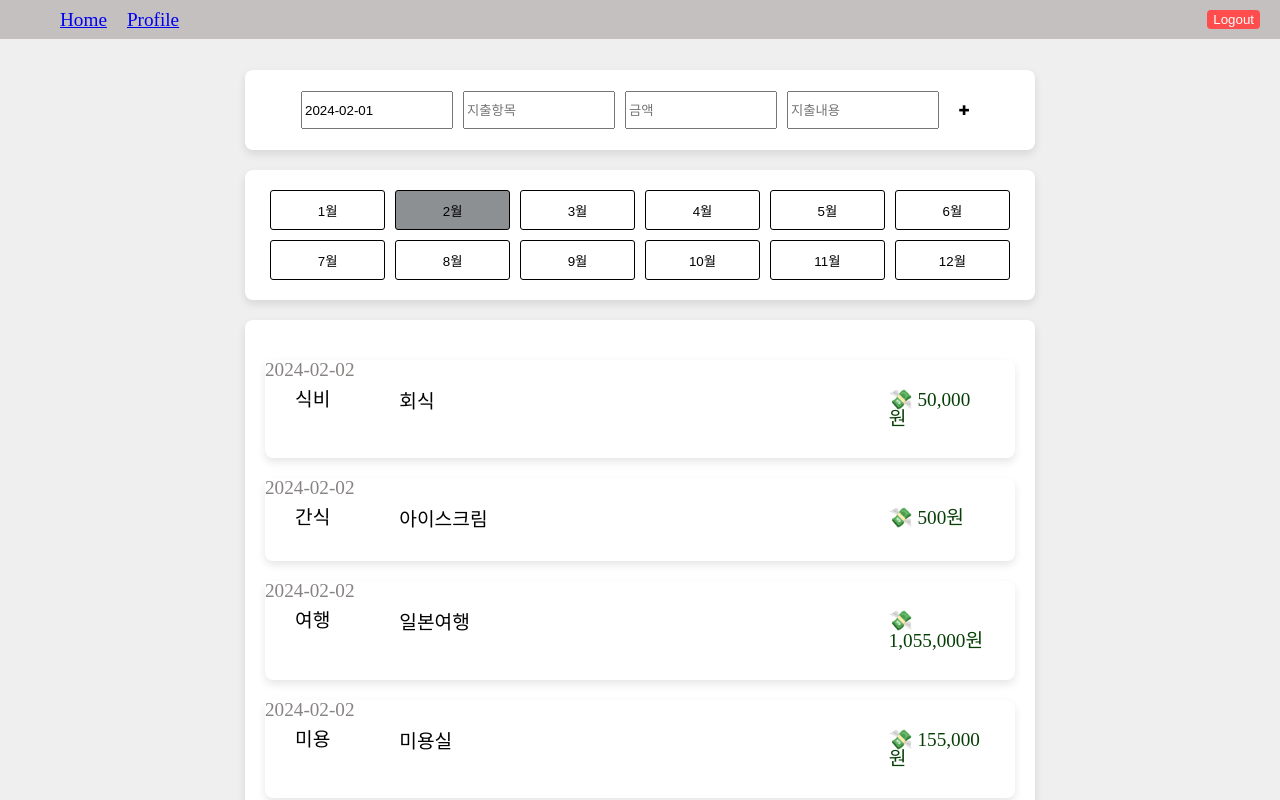
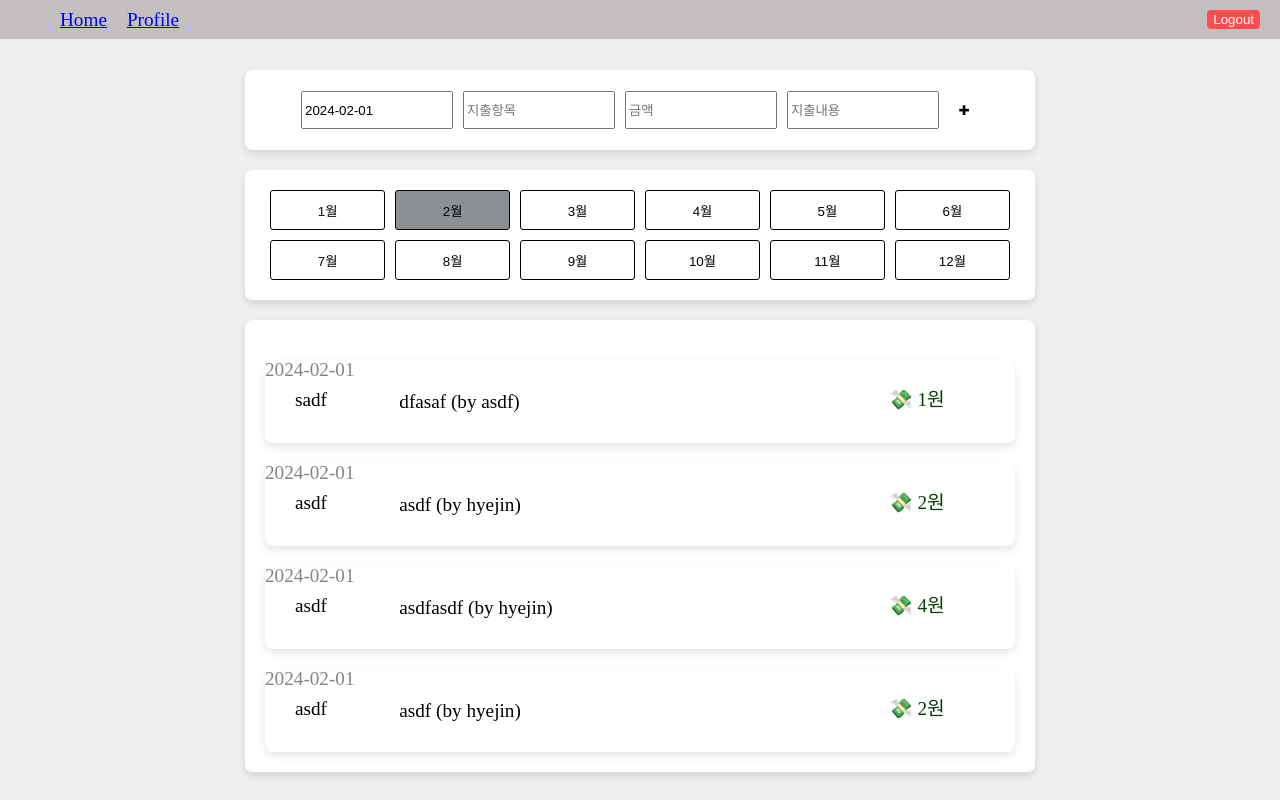
Before and after one commit to hyejinleeee/expense-login, a React (Vite) app: page / in a window 1280 px wide. Shown: the top 800 px of the page. Built offline with nearby package versions, Linux system fonts and the light colour scheme; data requests are answered from the project's data file; sample sign-in values are in the browser's storage.

Commit message:
add: 지출출CRUD추가

```diff
--- a/db.json
+++ b/db.json
@@ -7,7 +7,8 @@
       "item": "개인사업",
       "amount": 1000000,
       "description": "테슬라 모델 3",
-      "createdBy": "Musk"
+      "createdBy": "Musk",
+      "userId": "41bd9457bc07-5f9c-4650-941f"
     },
     {
       "id": "a5c0d8de-d010-4d07-9934-29765051a7ea",
@@ -16,7 +17,8 @@
       "item": "개인사업",
       "amount": 1000,
       "description": "X(구 트위터)",
-      "createdBy": "Musk"
+      "createdBy": "Musk",
+      "userId": "41b13327bc07-5f9c-4650-941f"
     },
     {
       "id": "0d0a966e-5c35-4bf0-aca4-f2b1265a432d",
@@ -25,7 +27,8 @@
       "item": "식비",
       "amount": 2000,
       "description": "메가커피",
-      "createdBy": "Rosie"
+      "createdBy": "Rosie",
+      "userId": "41bd966c07-5e3c-4130-941f"
     },
     {
       "id": "9aba6d72-5ee7-4f02-a4d4-e8bbff9ded4b",
@@ -34,7 +37,8 @@
       "item": "식비",
       "amount": 21000,
       "description": "대광참치",
-      "createdBy": "Rosie"
+      "createdBy": "Rosie",
+      "userId": "41efde21c07-5f9c-4650-941f"
     },
     {
       "id": "b82b213e-8164-4c89-94b0-7246cdcfc4f9",
@@ -43,7 +47,8 @@
       "item": "식비",
       "amount": 412000,
       "description": "BBQ",
-      "createdBy": "Me"
+      "createdBy": "Me",
+      "userId": "41abeddwc07-5f9c-4650-941f"
     },
     {
       "id": "d180194f-7c27-428a-8cd9-ad9114e58821",
@@ -52,7 +57,8 @@
       "item": "도서",
       "amount": 23000,
       "description": "리액트 마스터",
-      "createdBy": "Me"
+      "createdBy": "Me",
+      "userId": "41eeqwwc07-5f9c-4650-941f"
     },
     {
       "id": "0abf06c3-8f0e-4ea1-9691-7facab0a91cb",
@@ -61,7 +67,58 @@
       "item": "외식",
       "amount": 100000,
       "description": "세광양대창",
-      "createdBy": "Me"
+      "createdBy": "Me",
+      "userId": "4111207-5f9c-4e20-912f"
+    },
+    {
+      "id": "8447",
+      "month": 2,
+      "date": "2024-02-01",
+      "item": "sadf",
+      "amount": "1",
+      "description": "dfasaf",
+      "createdBy": "asdf",
+      "userId": "asdf"
+    },
+    {
+      "id": "06b4",
+      "month": 2,
+      "date": "2024-02-01",
+      "item": "asdf",
+      "amount": "2",
+      "description": "asdf",
+      "createdBy": "hyejin",
+      "userId": "zzzz"
+    },
+    {
+      "id": "b6b6",
+      "month": 2,
+      "date": "2024-02-01",
+      "item": "asdf",
+      "amount": "4",
+      "description": "asdfasdf",
+      "createdBy": "hyejin",
+      "userId": "zzzz"
+    },
+    {
+      "id": "64f9",
+      "month": 2,
+      "date": "2024-02-01",
+      "item": "asdf",
+      "amount": "2",
+      "description": "asdf",
+      "createdBy": "hyejin",
+      "userId": "zzzz"
+    },
+    {
+      "id": "69f1",
+      "month": 1,
+      "date": "2024-01-01",
+      "item": "adsf",
+      "amount": "2",
+      "description": "s",
+      "createdBy": "hyejin",
+      "userId": "zzzz"
     }
   ]
 }
--- a/package.json
+++ b/package.json
@@ -8,7 +8,7 @@
     "build": "vite build",
     "lint": "eslint . --ext js,jsx --report-unused-disable-directives --max-warnings 0",
     "preview": "vite preview",
-    "json": "json-server --watch db.json --port 5000"
+    "json": "json-server --watch db.json --port 5001"
   },
   "dependencies": {
     "@reduxjs/toolkit": "^2.2.5",
--- a/src/components/ExpenseForm.jsx
+++ b/src/components/ExpenseForm.jsx
@@ -1,9 +1,10 @@
 import React from "react";
 import styled from "styled-components";
 import { useDispatch, useSelector } from "react-redux";
-import { addList } from "../redux/slices/expenseSlice";
 import { setSelectedMonth } from "../redux/slices/btnSlice";
-import {v4 as uuidv4} from "uuid";
+import { useMutation } from "@tanstack/react-query";
+import axios from "axios";
+import { useQueryClient } from "@tanstack/react-query";
 
 const StForm = styled.form`
   display: flex;
@@ -31,12 +32,33 @@ const StForm = styled.form`
 
 function ExpenseForm({ activeDate }) {
   const dispatch = useDispatch();
+  const queryClient = useQueryClient();
+  const createdBy = useSelector((state) => state.auth.nickname);
+  const userId = useSelector((state) => state.auth.userId);
+
+  const addExpense = async (nextList) => {
+    try {
+      await axios.post("http://localhost:5001/expenses", nextList);
+    } catch (error) {
+      console.error("지출 추가 오류:", error);
+      alert("지출 추가 중 오류가 발생했습니다.");
+    }
+  };
+
+  const { mutate } = useMutation({
+    mutationFn: addExpense,
+    onSuccess: () => {
+      alert("데이터 삽입이 성공했습니다.");
+      queryClient.invalidateQueries(["expenses"]);
+    },
+  });
 
   const onSubmit = (e) => {
     e.preventDefault();
 
     const formData = new FormData(e.target);
     const date = formData.get("date");
+    const month = +date.split("-")[1];
     const item = formData.get("item");
     const amount = formData.get("amount");
     const description = formData.get("description");
@@ -51,17 +73,19 @@ function ExpenseForm({ activeDate }) {
     }
 
     const nextList = {
-      id: uuidv4(),
+      month,
       date,
       item,
       amount,
       description,
+      createdBy,
+      userId,
     };
 
-    dispatch(addList(nextList));
+    mutate(nextList);
 
     //폼에 입력한 월 기준으로 리렌더링
-    dispatch(setSelectedMonth(parseInt(nextList.date.split("-")[1])));
+    dispatch(setSelectedMonth(month));
 
     e.target.reset();
   };
--- a/src/components/MonthlyList.jsx
+++ b/src/components/MonthlyList.jsx
@@ -2,6 +2,8 @@ import React from "react";
 import { useNavigate } from "react-router-dom";
 import styled from "styled-components";
 import { useSelector } from "react-redux";
+import { useQuery } from "@tanstack/react-query";
+import axios from "axios";
 
 const StUl = styled.ul`
   width: 750px;
@@ -46,31 +48,64 @@ const StLi = styled.li`
     color: #063f06;
   }
 
+  > p:nth-child(5) {
+    color: #888383;
+  }
+
   &:hover {
     background-color: #f0f0f0;
   }
 `;
 
 function MonthlyList() {
+  const userId = useSelector((state) => state.auth.userId);
   const selectedMonth = useSelector((state) => state.btn);
-  const lists = useSelector((state) => state.expense.lists);
+  const navigate = useNavigate();
 
-  const filteredLists = lists.filter(
-    (list) => parseInt(list.date.split("-")[1]) == selectedMonth
+  const fetchExpenses = async () => {
+    const response = await axios.get("http://localhost:5001/expenses");
+    return response.data;
+  };
+
+  const {
+    data: expenses,
+    isPending,
+    error,
+  } = useQuery({
+    queryKey: ["expenses"],
+    queryFn: fetchExpenses,
+  });
+
+  if (isPending) {
+    return <div>로딩중입니다...</div>;
+  }
+
+  if (error) {
+    console.error("데이터 조회 중 에러 발생:", error);
+    return <div>데이터 조회 중 오류가 발생했습니다.</div>;
+  }
+
+  const filteredLists = expenses.filter(
+    (expense) => expense.month == selectedMonth
   );
 
-  const navigate = useNavigate();
+  const handleClick = (list) => {
+    if (userId === list.userId) {
+      navigate(`/detail/${list.id}`);
+    } else {
+      alert("권한이 없습니다.");
+    }
+  };
 
-  const handleClick = (id) => {
-    navigate(`/detail/${id}`);
-  };
   return (
     <StUl>
-      {filteredLists.map((list) => (
-        <StLi key={list.id} onClick={() => handleClick(list.id)}>
+      {filteredLists?.map((list) => (
+        <StLi key={list.id} onClick={() => handleClick(list)}>
           <p>{list.date}</p>
           <p>{list.item}</p>
-          <p>{list.description}</p>
+          <p>
+            {list.description} (by {list.createdBy})
+          </p>
           <p>💸 {Number(list.amount).toLocaleString()}원</p>
         </StLi>
       ))}
--- a/src/fakeData.json
+++ /dev/null
@@ -1,51 +0,0 @@
-[
-  {
-    "id": "25600f72-56b4-41a7-a9c2-47358580e2f8",
-    "date": "2024-01-05",
-    "item": "식비",
-    "amount": 100000,
-    "description": "세광양대창"
-  },
-  {
-    "id": "25600f72-53b4-4187-a9c2-47358580e2f8",
-    "date": "2024-01-10",
-    "item": "도서",
-    "amount": 40500,
-    "description": "모던 자바스크립트"
-  },
-  {
-    "id": "24310f72-56b4-41a7-a9c2-458580ef1f8",
-    "date": "2024-02-02",
-    "item": "식비",
-    "amount": 50000,
-    "description": "회식"
-  },
-  {
-    "id": "25600f72-99b4-41z7-e4h6-47312365e2f8",
-    "date": "2024-02-02",
-    "item": "간식",
-    "amount": 500,
-    "description": "아이스크림"
-  },
-  {
-    "id": "25143e72-16e2-22a7-a9c2-47358580e2f8",
-    "date": "2024-02-02",
-    "item": "여행",
-    "amount": 1055000,
-    "description": "일본여행"
-  },
-  {
-    "id": "25600f72-97p2-14a7-a9c2-47363950e2t8",
-    "date": "2024-02-02",
-    "item": "미용",
-    "amount": 155000,
-    "description": "미용실"
-  },
-  {
-    "id": "24312f70-97q2-14a7-a9c2-47132950e2t8",
-    "date": "2024-02-02",
-    "item": "도서",
-    "amount": 75000,
-    "description": "자율주행차량 운전주행모드 자동 전환용 인식률 90% 이상의 다중 센서 기반 운전자 상태 인식 및 상황 인식 원천 기술 개발"
-  }
-]
--- a/src/pages/Detail.jsx
+++ b/src/pages/Detail.jsx
@@ -1,8 +1,10 @@
-import React, { useRef } from "react";
+import React, { useState, useEffect } from "react";
 import { useParams, useNavigate } from "react-router-dom";
 import styled from "styled-components";
 import { useDispatch, useSelector } from "react-redux";
-import { addList, delList } from "../redux/slices/expenseSlice";
+import { useMutation, useQuery, useQueryClient } from "@tanstack/react-query";
+import axios from "axios";
+import { isPending } from "@reduxjs/toolkit";
 
 const StForm = styled.form`
   display: flex;
@@ -44,55 +46,102 @@ const StBtnDiv = styled.div`
   gap: 10px;
 `;
 
+const fetchExpense = async ({ queryKey }) => {
+  const [_, id] = queryKey;
+  const { data } = await axios.get(`http://localhost:5001/expenses/${id}`);
+  return data;
+};
+
+const editExpense = async (updatedExpense) => {
+  const { id, ...rest } = updatedExpense;
+  const { data } = await axios.put(
+    `http://localhost:5001/expenses/${id}`,
+    rest
+  );
+  return data;
+};
+
+const deleteExpense = async (id) => {
+  const { data } = await axios.delete(`http://localhost:5001/expenses/${id}`);
+  return data;
+};
+
 function Detail() {
   const navigate = useNavigate();
+  const dispatch = useDispatch();
+  const queryClient = useQueryClient();
   const { id } = useParams();
-  const lists = useSelector((state) => state.expense.lists);
-  const detail = lists.find((list) => list.id == id);
-  const dispatch = useDispatch();
 
-  const dateRef = useRef();
-  const itemRef = useRef();
-  const amountRef = useRef();
-  const descriptionRef = useRef();
+  const {
+    data: selectedExpense,
+    isPending,
+    error,
+  } = useQuery({
+    queryKey: ["expense", id],
+    queryFn: fetchExpense,
+  });
+
+  const mutationEdit = useMutation({
+    mutationFn: editExpense,
+    onSuccess: () => {
+      queryClient.invalidateQueries(["expenses"]);
+      navigate("/");
+    },
+  });
+
+  const mutationDelete = useMutation({
+    mutationFn: deleteExpense,
+    onSuccess: () => {
+      queryClient.invalidateQueries(["expenses"]);
+      navigate("/");
+    },
+  });
+
+  const [date, setDate] = useState("");
+  const [item, setItem] = useState("");
+  const [amount, setAmount] = useState("");
+  const [description, setDescription] = useState("");
+
+  useEffect(() => {
+    if (selectedExpense) {
+      setDate(selectedExpense.date);
+      setItem(selectedExpense.item);
+      setAmount(selectedExpense.amount.toString());
+      setDescription(selectedExpense.description);
+    }
+  }, [selectedExpense]);
 
   const handleUpdate = (e) => {
     e.preventDefault();
 
     const datePattern = /^\d{4}-\d{2}-\d{2}$/;
-    if (!datePattern.test(dateRef.current.value)) {
-      alert("날짜 형식이 올바르지 않습니다. YYYY-MM-DD 형식으로 입력해주세요.");
+    if (!datePattern.test(date)) {
+      alert("날짜를 YYYY-MM-DD 형식으로 입력해주세요.");
       return;
-    } else if (amountRef.current.value < 1) {
-      alert("유효한 금액을 입력해주세요.");
+    }
+    if (!item || parseInt(amount, 10) <= 0) {
+      alert("유효한 항목과 금액을 입력해주세요.");
       return;
     }
 
-    dispatch(delList(id));
+    const newExpense = {
+      ...selectedExpense,
+      date: date,
+      item: item,
+      amount: parseInt(amount, 10),
+      description: description,
+    };
 
-    const updatedList = {
-      id,
-      date: dateRef.current.value,
-      item: itemRef.current.value,
-      amount: amountRef.current.value,
-      description: descriptionRef.current.value,
-    };
-    dispatch(addList(updatedList));
+    mutationEdit.mutate(newExpense);
+  };
 
+  const handleDelete = () => {
+    mutationDelete.mutate(id);
     navigate(`/`);
   };
 
-  const handleDelete = () => {
-    const userConfirmed = confirm("정말로 이 지출을 삭제하시겠습니까?");
-    if (userConfirmed) {
-      dispatch(delList(id));
-      navigate(`/`);
-    }
-  };
-
-  const handleGoBack = () => {
-    navigate(`/`);
-  };
+  if (isPending) return <div>Loading...</div>;
+  if (error) return <div>Error loading data</div>;
 
   return (
     <>
@@ -101,36 +150,36 @@ function Detail() {
           <label htmlFor="date">날짜</label>
           <input
             type="text"
-            defaultValue={detail.date}
+            defaultValue={date}
             placeholder="YYYY-MM-DD"
-            ref={dateRef}
+            onChange={(e) => setDate(e.target.value)}
           />
         </div>
         <div>
           <label htmlFor="item">지출항목</label>
           <input
             type="text"
-            defaultValue={detail.item}
+            defaultValue={item}
             placeholder="지출항목"
-            ref={itemRef}
+            onChange={(e) => setItem(e.target.value)}
           />
         </div>
         <div>
           <label htmlFor="amount">금액</label>
           <input
             type="number"
-            defaultValue={detail.amount}
+            defaultValue={amount}
             placeholder="금액"
-            ref={amountRef}
+            onChange={(e) => setAmount(e.target.value)}
           />
         </div>
         <div>
           <label htmlFor="description">지출내용</label>
           <input
             type="text"
-            defaultValue={detail.description}
+            defaultValue={description}
             placeholder="지출내용"
-            ref={descriptionRef}
+            onChange={(e) => setDescription(e.target.value)}
           />
         </div>
         <StBtnDiv>
@@ -138,7 +187,7 @@ function Detail() {
           <button type="button" onClick={handleDelete}>
             삭제
           </button>
-          <button type="button" onClick={handleGoBack}>
+          <button type="button" onClick={() => navigate(`/`)}>
             뒤로가기
           </button>
         </StBtnDiv>
--- a/src/pages/Login.jsx
+++ b/src/pages/Login.jsx
@@ -5,8 +5,8 @@ import { useNavigate } from "react-router-dom";
 import axios from "axios";
 import { toast } from "react-toastify";
 import "react-toastify/dist/ReactToastify.css";
-import { login } from "../redux/slices/AuthSlice";
 import { useDispatch } from "react-redux";
+import { login } from "../redux/slices/authSlice";
 
 const StLoginForm = styled.form`
   background-color: white;
@@ -54,7 +54,8 @@ function Login() {
       );
       const data = response.data;
       if (data.success) {
-        dispatch(login(data.accessToken));
+        dispatch(login(data));
+        console.log(data);
         notifyLoginSuccess();
         navigate("/");
       } else {
--- a/src/redux/config/configStore.js
+++ b/src/redux/config/configStore.js
@@ -1,11 +1,9 @@
 import { configureStore } from "@reduxjs/toolkit";
-import expense from "../slices/expenseSlice";
 import btn from "../slices/btnSlice";
-import auth from "../slices/AuthSlice";
+import auth from "../slices/authSlice";
 
 const store = configureStore({
   reducer: {
-    expense,
     btn,
     auth,
   },
--- a/src/shared/Layout.jsx
+++ b/src/shared/Layout.jsx
@@ -2,7 +2,7 @@ import React from "react";
 import styled from "styled-components";
 import { Link, Outlet } from "react-router-dom";
 import { useDispatch } from "react-redux";
-import { logout } from "../redux/slices/AuthSlice";
+import { logout } from "../redux/slices/authSlice";
 import { useNavigate } from "react-router-dom";
 import { toast } from "react-toastify";
 import "react-toastify/dist/ReactToastify.css";
```
Also changed, not shown: src/pages/Signup.jsx (+16 -0 lines), src/redux/slices/authSlice.js (+6 -2 lines), src/redux/slices/expenseSlice.js (deleted, +0 -21 lines).
